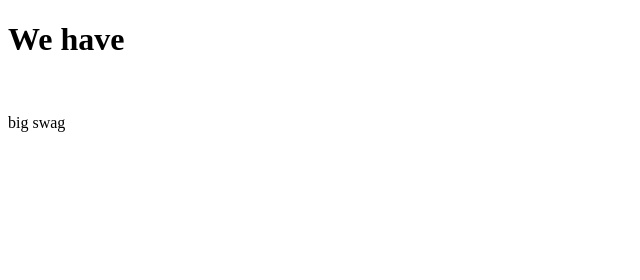
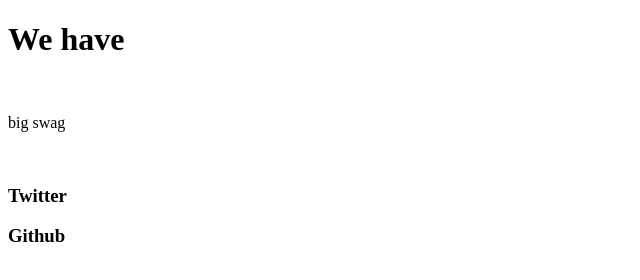
Before and after one commit to washedDeveloper/surge-site, a website: page index.html in a window 1280 px wide. Shown: the whole page, without its empty margins (0-640 px from the left). Drawn offline with Linux system fonts and the light colour scheme.

Commit message:
added twitter and github

```diff
--- a/index.html
+++ b/index.html
@@ -9,5 +9,8 @@
 	<h1>We have</h1>
 	<br>
 	<p>big swag</p>
+	<br>
+	<h3><a href="https://twitter.com/washedDeveloper"></a>Twitter</h3>
+	<h3><a href="https://github.com/washedDeveloper"></a>Github</h3>
 </body>
 </html>
```
